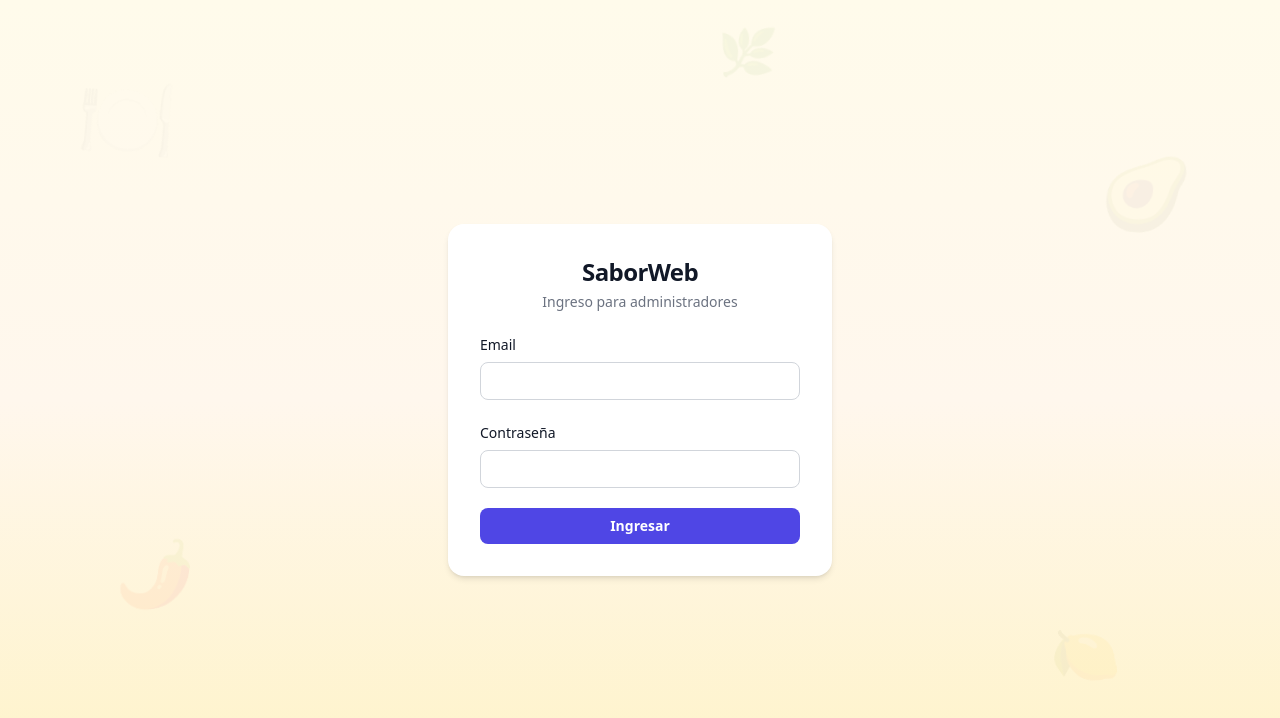
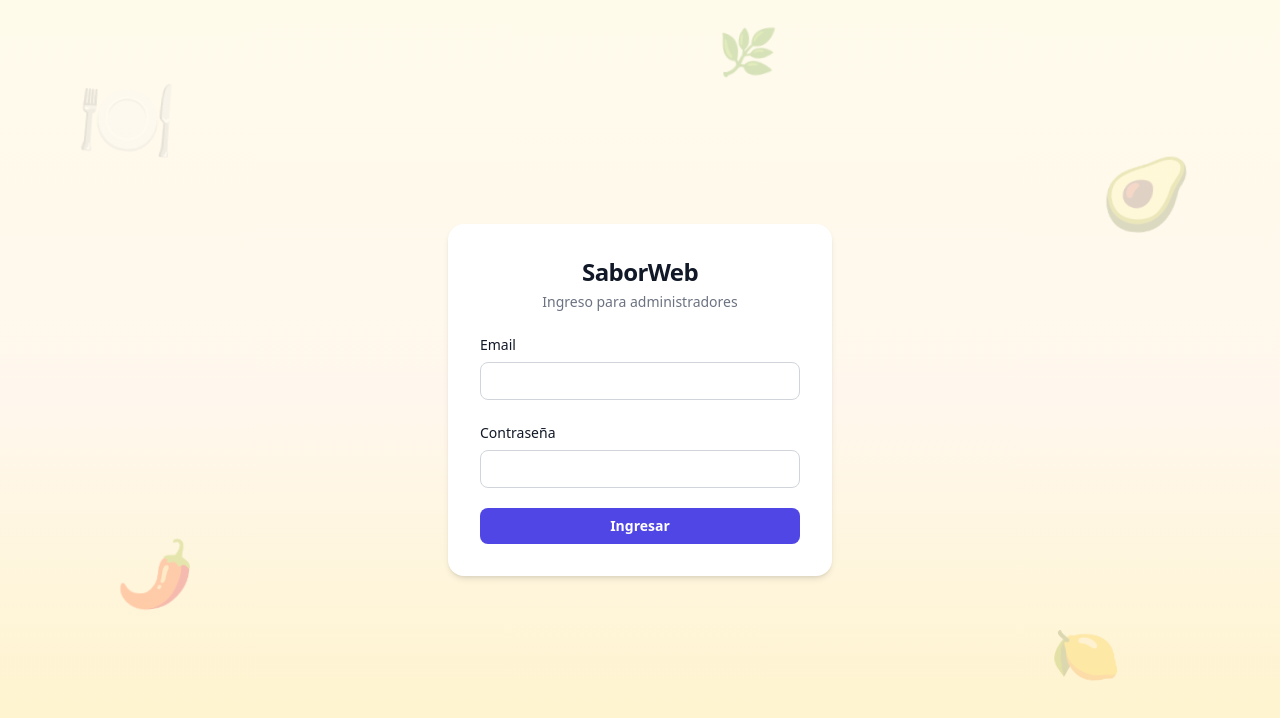
Before and after one commit to Litoplas9090/saborweb, a React (Vite) app: page /login in a window 1280 px wide. Shown: the top 718 px of the page. Built offline with nearby package versions, Linux system fonts and the light colour scheme; no server answers.

Commit message:
feat(ui): emojis más visibles (25%) y crecen al pasar el cursor en zonas libres

```diff
--- a/src/components/ui/Backdrop.jsx
+++ b/src/components/ui/Backdrop.jsx
@@ -38,11 +38,13 @@ export default function Backdrop({ variant = 'warm' }) {
       aria-hidden
       className={`pointer-events-none absolute inset-0 -z-10 overflow-hidden ${GRADIENTS[variant]}`}
     >
-      {/* ingredientes flotando (muy tenues: ambiente sin tocar la legibilidad) */}
+      {/* ingredientes flotando. La capa externa flota (animación); la interna
+          crece al pasar el cursor. Como el fondo queda siempre detrás del
+          contenido, el hover solo responde en zonas libres de la pantalla. */}
       {floats.map((f) => (
         <span
           key={f.icon}
-          className="sw-float absolute select-none leading-none opacity-[0.06]"
+          className="sw-float absolute select-none"
           style={{
             top: f.top,
             left: f.left,
@@ -51,7 +53,9 @@ export default function Backdrop({ variant = 'warm' }) {
             animationDuration: f.duration,
           }}
         >
-          {f.icon}
+          <span className="block cursor-pointer leading-none opacity-25 transition-transform duration-300 ease-out hover:scale-125 hover:opacity-40">
+            {f.icon}
+          </span>
         </span>
       ))}
     </div>
```
